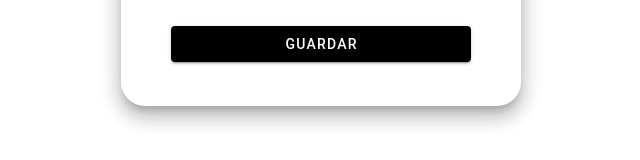
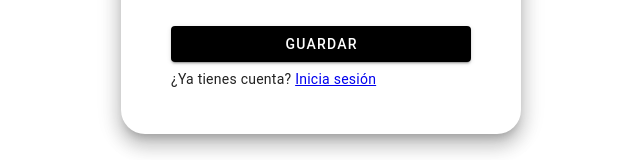
Before and after one commit to juanhoyos06/Ecommerce-Viva, a Nuxt app: page /register in a window 1280 px wide. Shown: the part 687-847 px from the top of the page, without its empty margins (319-959 px from the left). Built offline with nearby package versions, Linux system fonts and the light colour scheme.

Commit message:
feat: boton de inicio de sesion

```diff
--- a/pages/register.vue
+++ b/pages/register.vue
@@ -27,6 +27,13 @@
                     <v-btn type="submit" color="black" block class="mt-2">Guardar</v-btn>
 
                 </v-form>
+                <div class="mt-2">
+                    <p class="text-body-2">¿Ya tienes cuenta?
+                        <NuxtLink to="/login">
+                        Inicia sesión
+                        </NuxtLink>
+                    </p>
+                </div>
                 <br>
             </v-sheet>
         </v-sheet>
```
